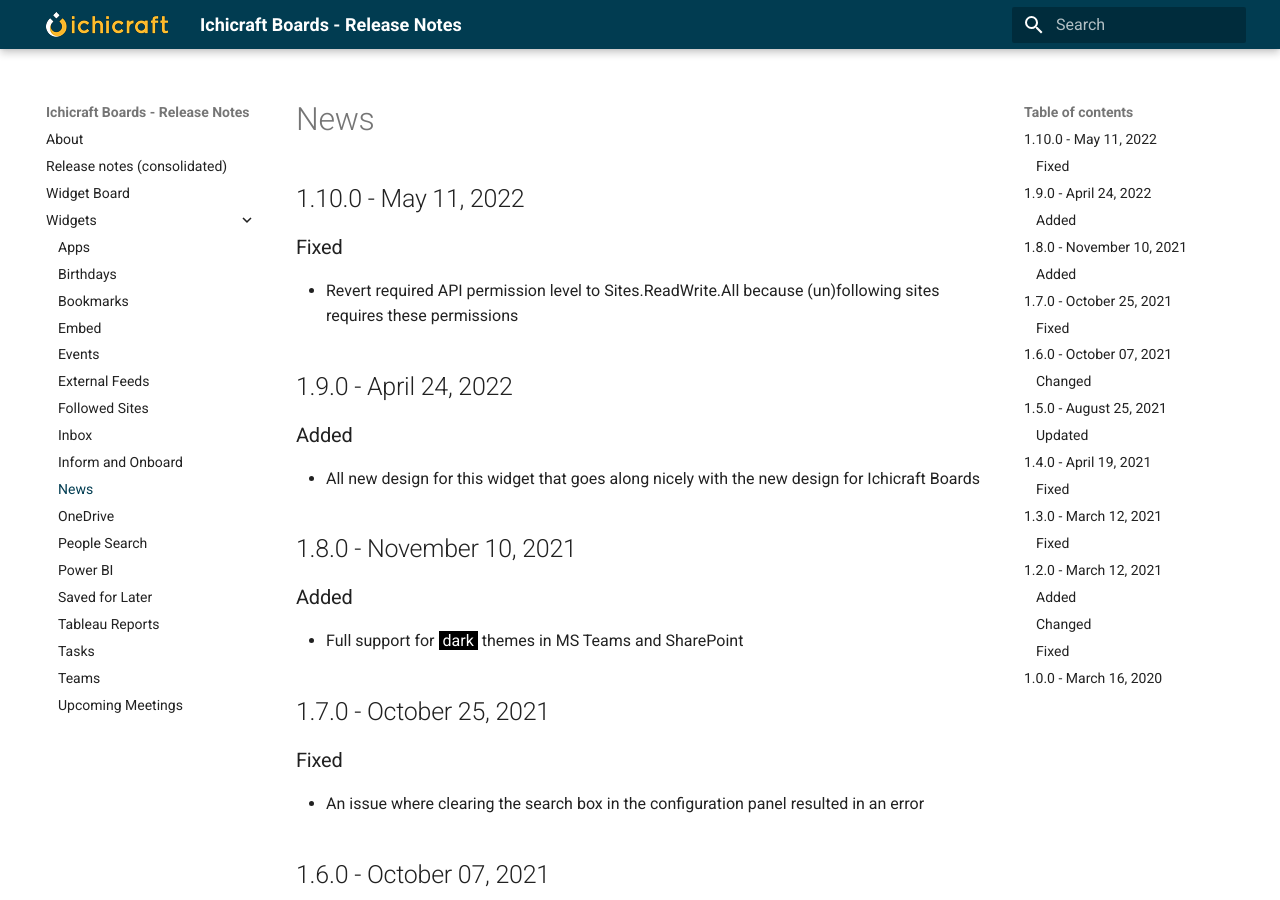
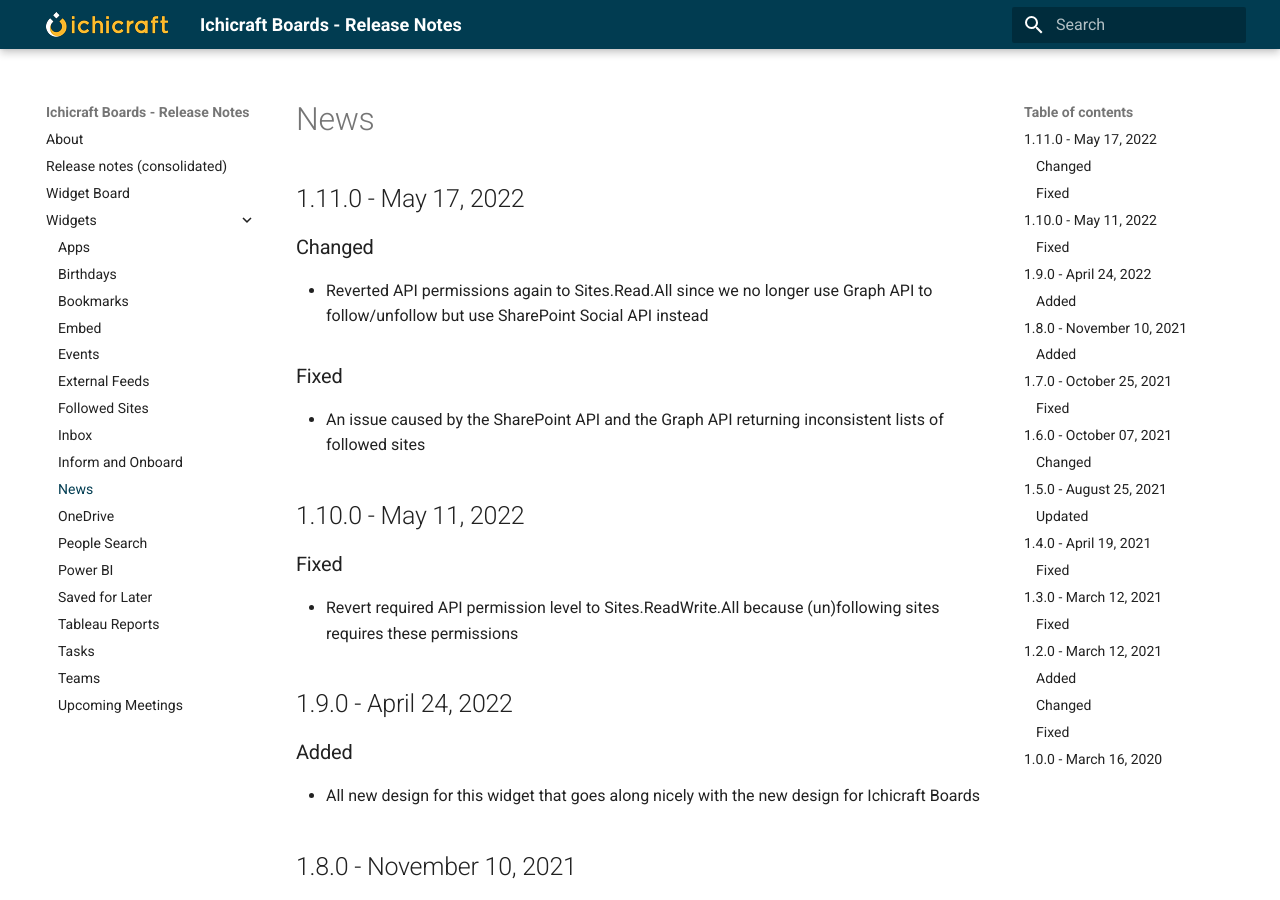
Before and after one commit to ichicraft/widgets-docs, an MkDocs documentation site: the page built from docs/Widgets/News.md, in a window 1280 px wide and 900 px high. Built offline with MkDocs 1.6.1 and Material for MkDocs 9.7.7, drawn with Linux system fonts in a browser that asks for light colours.

```diff
--- a/docs/Widgets/News.md
+++ b/docs/Widgets/News.md
@@ -1,3 +1,11 @@
+## 1.11.0 - May 17, 2022
+
+### Changed
+- Reverted API permissions again to Sites.Read.All since we no longer use Graph API to follow/unfollow but use SharePoint Social API instead
+
+### Fixed
+- An issue caused by the SharePoint API and the Graph API returning inconsistent lists of followed sites
+
 ## 1.10.0 - May 11, 2022
 
 ### Fixed
```
Also changed, not shown: docs/Release-notes-(consolidated).md (+8 -0 lines).
